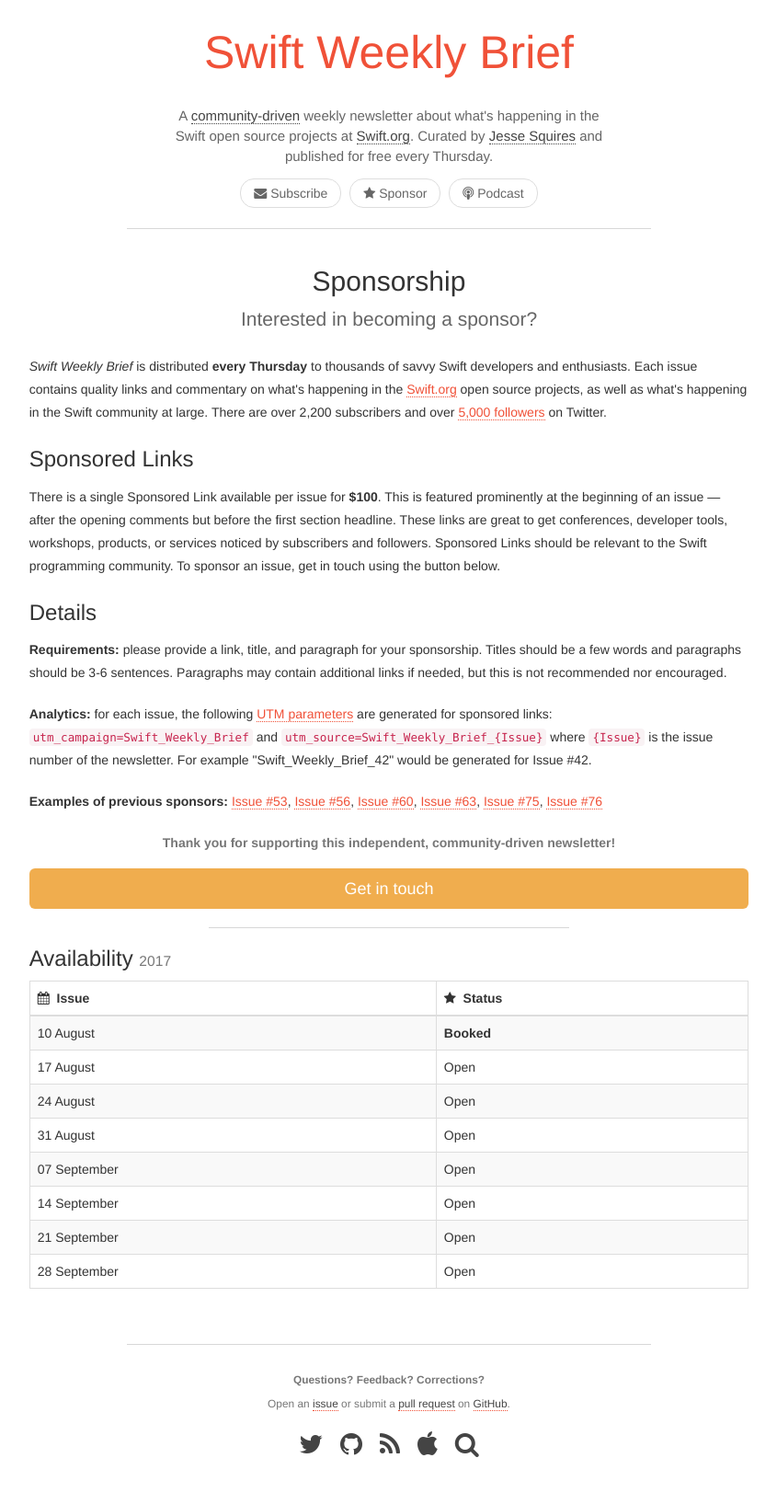
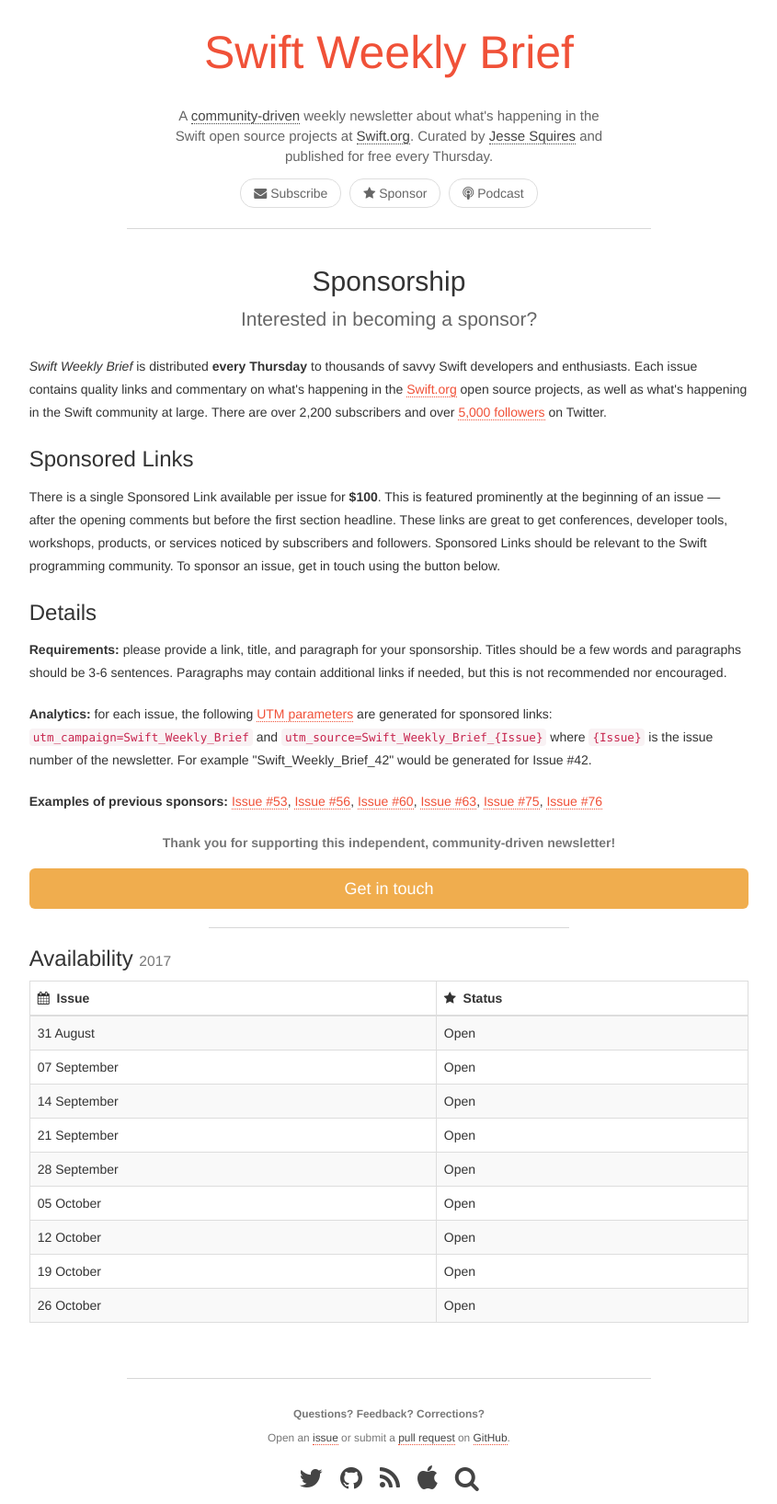
Before and after one commit to SwiftWeekly/swiftweekly.github.io, a Jekyll site: the page built from sponsorship.md, in a window 1280 px wide. Shown: the whole page at 92% size, without its empty margins (217-1062 px from the left). Built offline with Jekyll 4.4.1, drawn with Linux system fonts in a browser that asks for light colours; before the commit the page ends 1598 px from its top, so only the background shows below that.

Commit message:
Update sponsorship.md

```diff
--- a/sponsorship.md
+++ b/sponsorship.md
@@ -56,14 +56,15 @@
 <div class="table-responsive" markdown="1">
 | <i class="fa fa-calendar" aria-hidden="true"></i>&nbsp; Issue | <i class="fa fa-star" aria-hidden="true"></i>&nbsp; Status |
 |:--------------|:-----------|
-| 10 August     | **Booked** |
-| 17 August     | Open       |
-| 24 August     | Open       |
 | 31 August     | Open       |
 | 07 September  | Open       |
 | 14 September  | Open       |
 | 21 September  | Open       |
 | 28 September  | Open       |
+| 05 October    | Open       |
+| 12 October    | Open       |
+| 19 October    | Open       |
+| 26 October    | Open       |
 {: class="table table-striped table-bordered"}
 </div>
 
```
